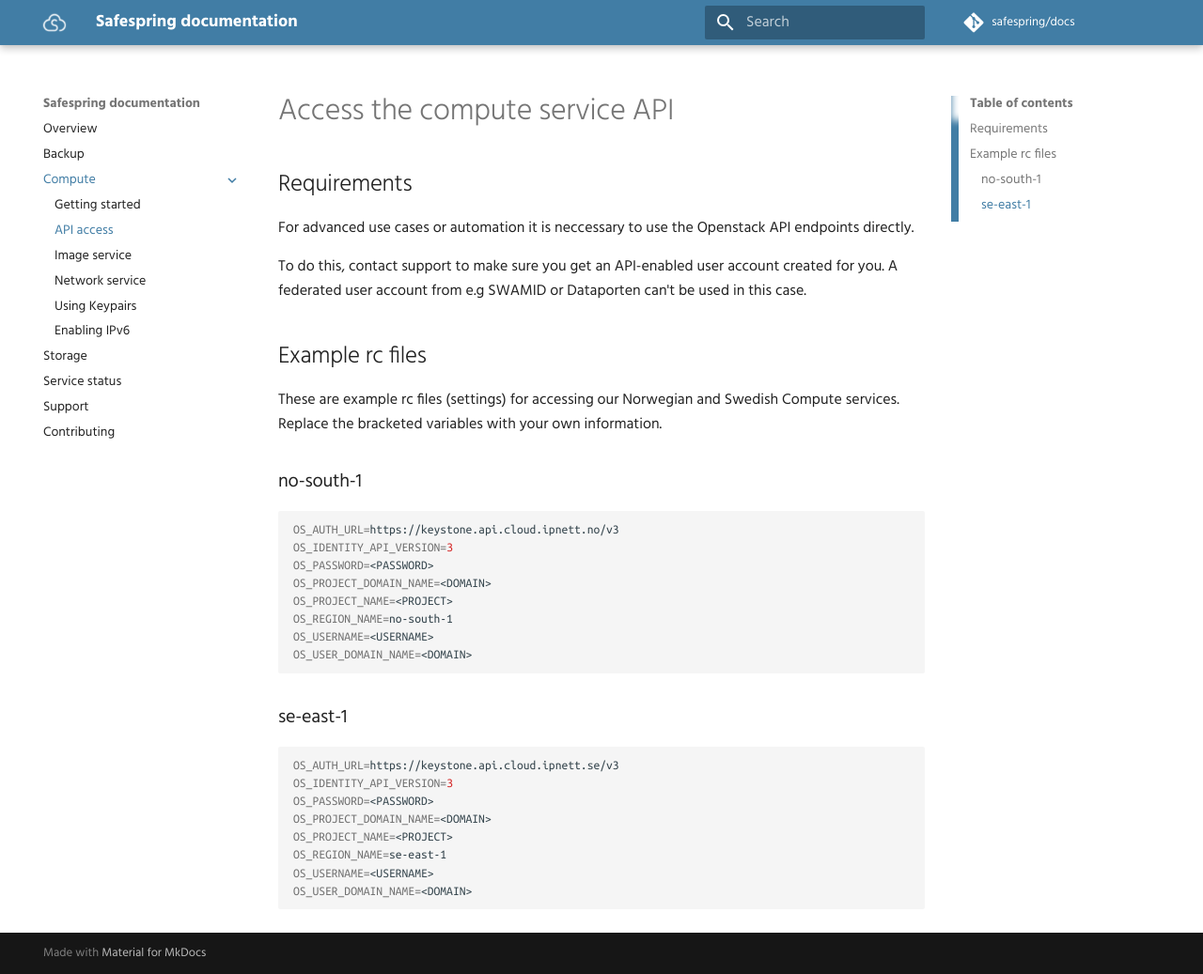
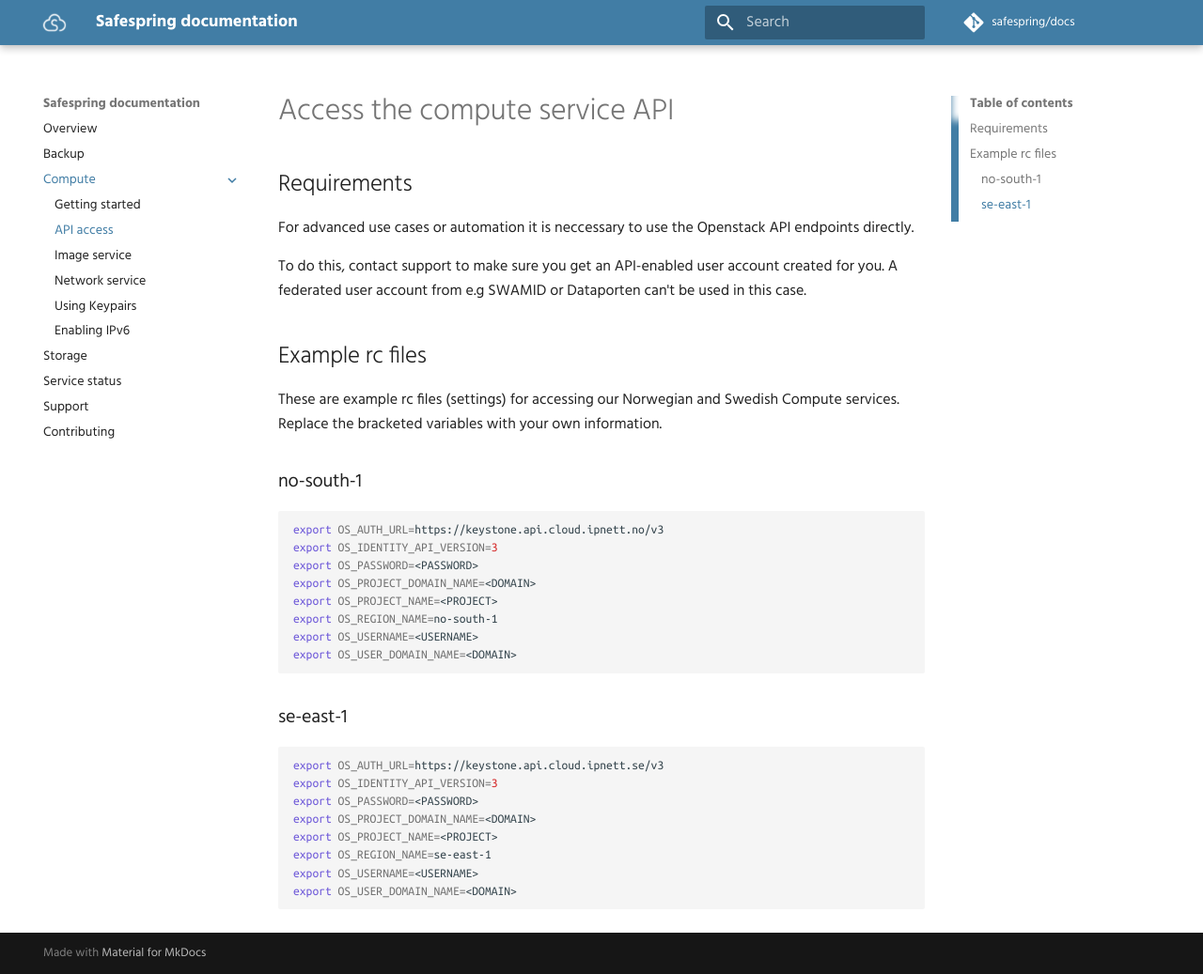
Before and after one commit to safespring/docs, an MkDocs documentation site: the page built from content/compute/api.md, in a window 1280 px wide and 1037 px high. Shown: the whole window at 94% size. Built offline with MkDocs 1.6.1 and Material for MkDocs 9.7.7, drawn with Linux system fonts in a browser that asks for light colours; comment, search, counter and statistics services are not loaded; old or Windows-style settings are respelled for this version of MkDocs.

````diff
--- a/content/compute/api.md
+++ b/content/compute/api.md
@@ -18,25 +18,25 @@ information.
 ### no-south-1
 
 ```shell
-OS_AUTH_URL=https://keystone.api.cloud.ipnett.no/v3
-OS_IDENTITY_API_VERSION=3
-OS_PASSWORD=<PASSWORD>
-OS_PROJECT_DOMAIN_NAME=<DOMAIN>
-OS_PROJECT_NAME=<PROJECT>
-OS_REGION_NAME=no-south-1
-OS_USERNAME=<USERNAME>
-OS_USER_DOMAIN_NAME=<DOMAIN>
+export OS_AUTH_URL=https://keystone.api.cloud.ipnett.no/v3
+export OS_IDENTITY_API_VERSION=3
+export OS_PASSWORD=<PASSWORD>
+export OS_PROJECT_DOMAIN_NAME=<DOMAIN>
+export OS_PROJECT_NAME=<PROJECT>
+export OS_REGION_NAME=no-south-1
+export OS_USERNAME=<USERNAME>
+export OS_USER_DOMAIN_NAME=<DOMAIN>
 ```
 
 ### se-east-1
 
 ```shell
-OS_AUTH_URL=https://keystone.api.cloud.ipnett.se/v3
-OS_IDENTITY_API_VERSION=3
-OS_PASSWORD=<PASSWORD>
-OS_PROJECT_DOMAIN_NAME=<DOMAIN>
-OS_PROJECT_NAME=<PROJECT>
-OS_REGION_NAME=se-east-1
-OS_USERNAME=<USERNAME>
-OS_USER_DOMAIN_NAME=<DOMAIN>
+export OS_AUTH_URL=https://keystone.api.cloud.ipnett.se/v3
+export OS_IDENTITY_API_VERSION=3
+export OS_PASSWORD=<PASSWORD>
+export OS_PROJECT_DOMAIN_NAME=<DOMAIN>
+export OS_PROJECT_NAME=<PROJECT>
+export OS_REGION_NAME=se-east-1
+export OS_USERNAME=<USERNAME>
+export OS_USER_DOMAIN_NAME=<DOMAIN>
 ```
````
